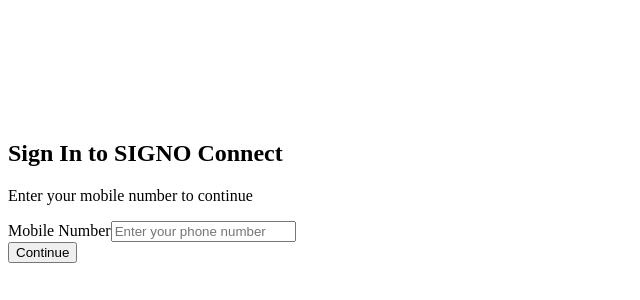
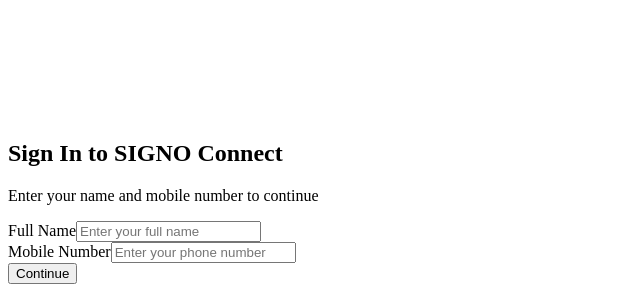
Before and after one commit to satyam1256/Signo_Connect_Web, a React (Vite) app in the folder client/: page /login in a window 1280 px wide. Shown: the part 4519-4819 px from the top of the page, without its empty margins (0-640 px from the left). Before the commit the page ends 4798 px from the top, so only its background shows below. Built offline with nearby package versions, Linux system fonts and the light colour scheme.

Commit message:
Add name field to login page
Replit-Commit-Author: Agent
Replit-Commit-Session-Id: 8e6992df-452b-40a5-809d-c65393da9c70
Replit-Commit-Screenshot-Url: https://storage.googleapis.com/screenshot-production-us-central1/b05f9ce6-037f-47bb-a237-d1f5ad688850/73a66997-de75-40c2-b50a-1a74408e3f58.jpg

```diff
--- a/client/src/pages/login.tsx
+++ b/client/src/pages/login.tsx
@@ -26,6 +26,7 @@ import signoLogo from "@/assets/signo-logo.png";
 
 // Form schemas
 const phoneSchema = z.object({
+  fullName: z.string().min(3, "Name must be at least 3 characters").max(50),
   phoneNumber: z.string().min(10, "Enter a valid phone number").max(15),
 });
 
@@ -50,6 +51,7 @@ const LoginPage = () => {
   const phoneForm = useForm<z.infer<typeof phoneSchema>>({
     resolver: zodResolver(phoneSchema),
     defaultValues: {
+      fullName: "",
       phoneNumber: "",
     },
   });
@@ -62,6 +64,7 @@ const LoginPage = () => {
         "POST",
         "/api/register",
         {
+          fullName: values.fullName,
           phoneNumber: values.phoneNumber,
           userType: "driver", // Default to driver, will be overridden by actual value in database
         }
@@ -232,12 +235,29 @@ const LoginPage = () => {
           Sign In to SIGNO Connect
         </h2>
         <p className="text-neutral-500">
-          Enter your mobile number to continue
+          Enter your name and mobile number to continue
         </p>
       </div>
 
       <Form {...phoneForm}>
         <form onSubmit={phoneForm.handleSubmit(onPhoneSubmit)} className="space-y-4">
+          <FormField
+            control={phoneForm.control}
+            name="fullName"
+            render={({ field }) => (
+              <FormItem>
+                <FormLabel>{t("full_name")}</FormLabel>
+                <FormControl>
+                  <Input
+                    placeholder="Enter your full name"
+                    {...field}
+                    className="h-12"
+                  />
+                </FormControl>
+                <FormMessage />
+              </FormItem>
+            )}
+          />
           <FormField
             control={phoneForm.control}
             name="phoneNumber"
```
